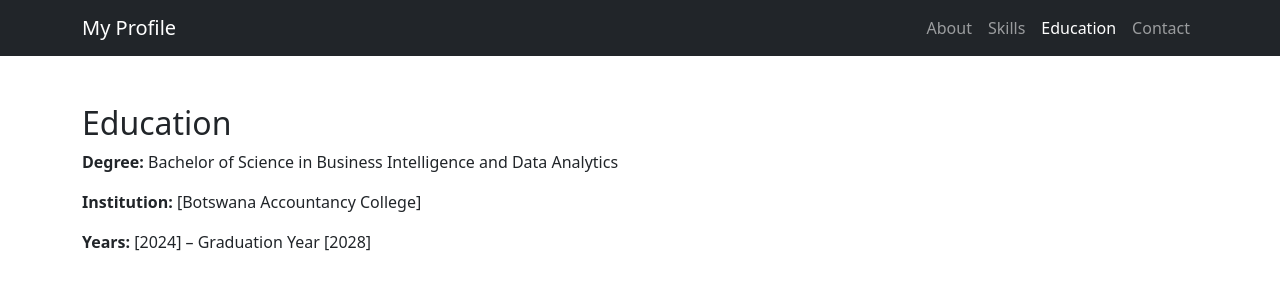
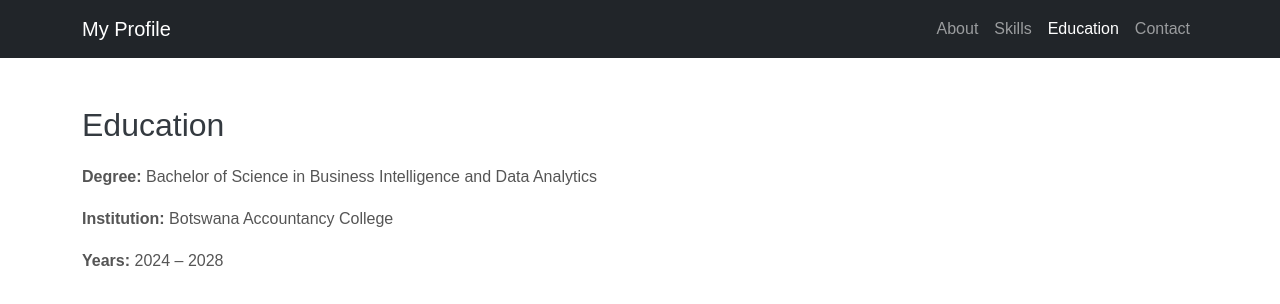
Before and after one commit to bida24-311/personal-profile-.-2, a plain HTML site: page Education.html in a window 1280 px wide. Drawn offline with nearby package versions, Linux system fonts and the light colour scheme.

Commit message:
Update Education.html

```diff
--- a/Education.html
+++ b/Education.html
@@ -5,12 +5,12 @@
   <meta name="viewport" content="width=device-width, initial-scale=1">
   <title>Education - Aone Olaotse</title>
   <link href="https://cdn.jsdelivr.net/npm/bootstrap@5.3.0/dist/css/bootstrap.min.css" rel="stylesheet">
+  <link rel="stylesheet" href="style.css">
 </head>
 <body>
-
 <nav class="navbar navbar-expand-lg navbar-dark bg-dark">
   <div class="container">
-    <a class="navbar-brand" href="#">My Profile</a>
+    <a class="navbar-brand" href="index.html">My Profile</a>
     <div class="collapse navbar-collapse" id="navbarNav">
       <ul class="navbar-nav ms-auto">
         <li class="nav-item"><a class="nav-link" href="about_me.html">About</a></li>
@@ -25,10 +25,8 @@
 <section class="container py-5">
   <h2>Education</h2>
   <p><strong>Degree:</strong> Bachelor of Science in Business Intelligence and Data Analytics</p>
-  <p><strong>Institution:</strong> [Botswana Accountancy College]</p>
-  <p><strong>Years:</strong> [2024] – Graduation Year [2028]</p>
-  </ul>
+  <p><strong>Institution:</strong> Botswana Accountancy College</p>
+  <p><strong>Years:</strong> 2024 – 2028</p>
 </section>
-
 </body>
 </html>
```
